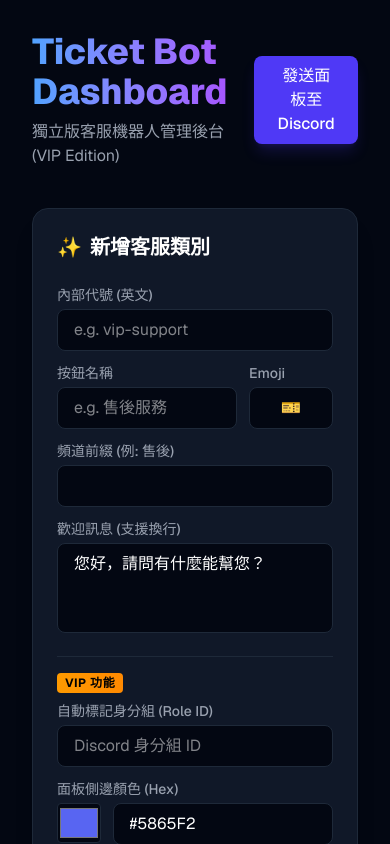
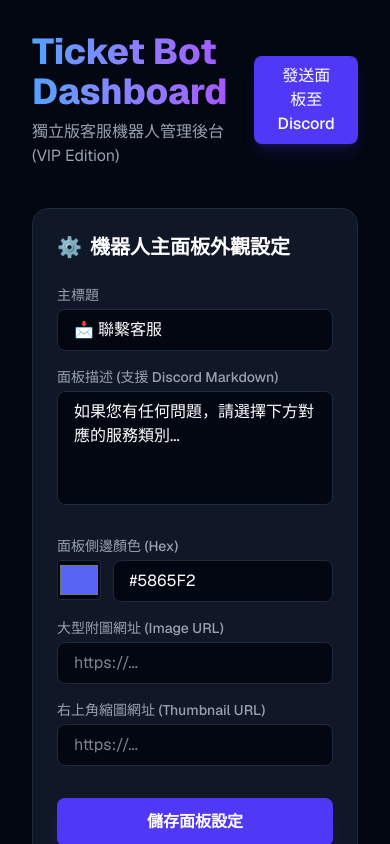
Before and after one commit to BOBO0323/YushTicketBot, a Next.js app: page / in a window 390 px wide. Shown: the top 844 px of the page. Built offline with nearby package versions, Linux system fonts and the light colour scheme; no server answers; the database is empty.

Commit message:
feat: add global panel configuration and support custom emojis

```diff
--- /dev/null
+++ b/src/app/api/panel/route.ts
@@ -0,0 +1,35 @@
+import { NextResponse } from 'next/server';
+import { PrismaClient } from '@prisma/client';
+
+const prisma = new PrismaClient();
+
+export async function GET() {
+  try {
+    let panel = await prisma.ticketPanel.findUnique({ where: { id: 1 } });
+    if (!panel) {
+      panel = await prisma.ticketPanel.create({ data: { id: 1 } });
+    }
+    return NextResponse.json({ success: true, panel });
+  } catch (error) {
+    console.error('Error fetching panel:', error);
+    return NextResponse.json({ error: 'Failed to fetch panel' }, { status: 500 });
+  }
+}
+
+export async function PUT(request: Request) {
+  try {
+    const data = await request.json();
+    const { title, description, color, imageUrl, thumbnailUrl } = data;
+
+    const updatedPanel = await prisma.ticketPanel.upsert({
+      where: { id: 1 },
+      update: { title, description, color, imageUrl, thumbnailUrl },
+      create: { id: 1, title, description, color, imageUrl, thumbnailUrl }
+    });
+
+    return NextResponse.json({ success: true, panel: updatedPanel });
+  } catch (error) {
+    console.error('Error updating panel:', error);
+    return NextResponse.json({ error: 'Failed to update panel' }, { status: 500 });
+  }
+}
--- a/src/app/page.tsx
+++ b/src/app/page.tsx
@@ -19,6 +19,14 @@ export default function AdminDashboard() {
   const [categories, setCategories] = useState<TicketCategory[]>([]);
   const [loading, setLoading] = useState(true);
 
+  // Panel State
+  const [panelTitle, setPanelTitle] = useState('📩 聯繫客服');
+  const [panelDesc, setPanelDesc] = useState('如果您有任何問題，請選擇下方對應的服務類別...');
+  const [panelColor, setPanelColor] = useState('#5865F2');
+  const [panelImage, setPanelImage] = useState('');
+  const [panelThumb, setPanelThumb] = useState('');
+  const [panelSaving, setPanelSaving] = useState(false);
+
   // Form State
   const [editId, setEditId] = useState<string | null>(null);
   const [code, setCode] = useState('');
@@ -35,7 +43,24 @@ export default function AdminDashboard() {
 
   useEffect(() => {
     fetchCategories();
+    fetchPanel();
   }, []);
+
+  const fetchPanel = async () => {
+    try {
+      const res = await fetch('/api/panel');
+      const data = await res.json();
+      if (data.panel) {
+        setPanelTitle(data.panel.title);
+        setPanelDesc(data.panel.description);
+        setPanelColor(data.panel.color);
+        setPanelImage(data.panel.imageUrl || '');
+        setPanelThumb(data.panel.thumbnailUrl || '');
+      }
+    } catch (error) {
+      console.error(error);
+    }
+  };
 
   const fetchCategories = async () => {
     try {
@@ -46,6 +71,27 @@ export default function AdminDashboard() {
       console.error(error);
     } finally {
       setLoading(false);
+    }
+  };
+
+  const handlePanelSubmit = async (e: React.FormEvent) => {
+    e.preventDefault();
+    setPanelSaving(true);
+    try {
+      await fetch('/api/panel', {
+        method: 'PUT',
+        headers: { 'Content-Type': 'application/json' },
+        body: JSON.stringify({
+          title: panelTitle, description: panelDesc, color: panelColor,
+          imageUrl: panelImage, thumbnailUrl: panelThumb
+        })
+      });
+      alert('✅ 面板設定已儲存！請至 Discord 重新輸入 /setup_ticket 以套用。');
+    } catch (error) {
+      console.error(error);
+      alert('❌ 面板設定儲存失敗');
+    } finally {
+      setPanelSaving(false);
     }
   };
 
@@ -120,6 +166,47 @@ export default function AdminDashboard() {
               發送面板至 Discord
             </button>
           </div>
+        </div>
+
+        {/* Panel Settings Area */}
+        <div className="bg-gray-900 border border-gray-800 rounded-2xl p-6 shadow-xl mb-8">
+          <h2 className="text-xl font-bold mb-6 flex items-center gap-2">
+            <span className="text-indigo-400">⚙️</span> 機器人主面板外觀設定
+          </h2>
+          <form onSubmit={handlePanelSubmit} className="grid grid-cols-1 md:grid-cols-2 gap-6">
+            <div className="space-y-4">
+              <div>
+                <label className="block text-sm font-medium text-gray-400 mb-1">主標題</label>
+                <input required value={panelTitle} onChange={e => setPanelTitle(e.target.value)} className="w-full bg-gray-950 border border-gray-800 rounded-lg px-4 py-2 text-white focus:border-indigo-500 outline-none transition" />
+              </div>
+              <div>
+                <label className="block text-sm font-medium text-gray-400 mb-1">面板描述 (支援 Discord Markdown)</label>
+                <textarea required rows={4} value={panelDesc} onChange={e => setPanelDesc(e.target.value)} className="w-full bg-gray-950 border border-gray-800 rounded-lg px-4 py-2 text-white focus:border-indigo-500 outline-none transition resize-none" />
+              </div>
+            </div>
+            <div className="space-y-4">
+              <div>
+                <label className="block text-sm font-medium text-gray-400 mb-1">面板側邊顏色 (Hex)</label>
+                <div className="flex gap-3">
+                  <input type="color" value={panelColor} onChange={e => setPanelColor(e.target.value)} className="h-10 w-14 rounded cursor-pointer bg-gray-950 border border-gray-800" />
+                  <input required value={panelColor} onChange={e => setPanelColor(e.target.value)} className="w-full bg-gray-950 border border-gray-800 rounded-lg px-4 py-2 text-white focus:border-indigo-500 outline-none transition" />
+                </div>
+              </div>
+              <div>
+                <label className="block text-sm font-medium text-gray-400 mb-1">大型附圖網址 (Image URL)</label>
+                <input value={panelImage} onChange={e => setPanelImage(e.target.value)} placeholder="https://..." className="w-full bg-gray-950 border border-gray-800 rounded-lg px-4 py-2 text-white focus:border-indigo-500 outline-none transition" />
+              </div>
+              <div>
+                <label className="block text-sm font-medium text-gray-400 mb-1">右上角縮圖網址 (Thumbnail URL)</label>
+                <input value={panelThumb} onChange={e => setPanelThumb(e.target.value)} placeholder="https://..." className="w-full bg-gray-950 border border-gray-800 rounded-lg px-4 py-2 text-white focus:border-indigo-500 outline-none transition" />
+              </div>
+            </div>
+            <div className="md:col-span-2 mt-2">
+              <button type="submit" disabled={panelSaving} className="w-full md:w-auto px-8 py-3 bg-indigo-600 hover:bg-indigo-500 disabled:opacity-50 transition rounded-lg font-bold text-white shadow-lg shadow-indigo-600/20">
+                {panelSaving ? '儲存中...' : '儲存面板設定'}
+              </button>
+            </div>
+          </form>
         </div>
 
         <div className="grid grid-cols-1 lg:grid-cols-3 gap-8">
--- a/src/bot/commands/ticket.ts
+++ b/src/bot/commands/ticket.ts
@@ -11,20 +11,25 @@ export const setupTicketCommand = {
     await interaction.deferReply({ flags: ['Ephemeral'] });
 
     try {
-      // 從資料庫讀取所有設定好的類別
-      const categories = await prisma.ticketCategory.findMany({
-        orderBy: { createdAt: 'asc' }
-      });
-
+      const categories = await prisma.ticketCategory.findMany();
       if (categories.length === 0) {
         await interaction.editReply('❌ 資料庫中目前沒有任何客服分類。請先使用 `/add_ticket_category` 指令新增！');
         return;
       }
 
+      // 取得全域面板設定
+      let panel = await prisma.ticketPanel.findUnique({ where: { id: 1 } });
+      if (!panel) {
+        panel = { id: 1, title: '📩 聯繫客服', description: '如果您有任何問題，請選擇下方對應的服務類別，我們將為您開啟專屬的客服通道。', color: '#5865F2', imageUrl: null, thumbnailUrl: null, updatedAt: new Date() };
+      }
+
       const embed = new EmbedBuilder()
-        .setTitle('📩 聯繫客服')
-        .setDescription('如果您有任何問題，請點擊下方對應的按鈕，我們將為您開啟專屬的客服通道。')
-        .setColor(0x5865F2); // Discord Blurple
+        .setTitle(panel.title)
+        .setDescription(panel.description)
+        .setColor(panel.color ? parseInt(panel.color.replace('#', ''), 16) : 0x5865F2);
+
+      if (panel.imageUrl) embed.setImage(panel.imageUrl);
+      if (panel.thumbnailUrl) embed.setThumbnail(panel.thumbnailUrl);
 
       // Option A: 下拉式選單
       const selectMenu = new StringSelectMenuBuilder()
@@ -34,13 +39,22 @@ export const setupTicketCommand = {
         .setMaxValues(1);
 
       for (const cat of categories) {
-        selectMenu.addOptions(
-          new StringSelectMenuOptionBuilder()
-            .setLabel(cat.label)
-            .setValue(`create_ticket_${cat.code}`)
-            .setEmoji(cat.emoji)
-            .setDescription(`開啟 ${cat.label} 客服單`)
-        );
+        let emojiToSet = cat.emoji.trim();
+        // 如果是自定義表情符號格式 <:name:id>，discord.js 允許直接傳入，但有時候我們需要確保安全。
+        // v14 的 setEmoji 支援字串 (例如 '<:yush:123456789>') 或是單純的 ID ('123456789')
+
+        const option = new StringSelectMenuOptionBuilder()
+          .setLabel(cat.label)
+          .setValue(`create_ticket_${cat.code}`)
+          .setDescription(`開啟 ${cat.label} 客服單`);
+
+        try {
+          option.setEmoji(emojiToSet);
+        } catch (e) {
+          console.error(`Error setting emoji ${emojiToSet} for category ${cat.code}`);
+        }
+
+        selectMenu.addOptions(option);
       }
 
       const row = new ActionRowBuilder<StringSelectMenuBuilder>().addComponents(selectMenu);
```
Also changed, not shown: 1 other file (tests, documents, lock files or other folders).
